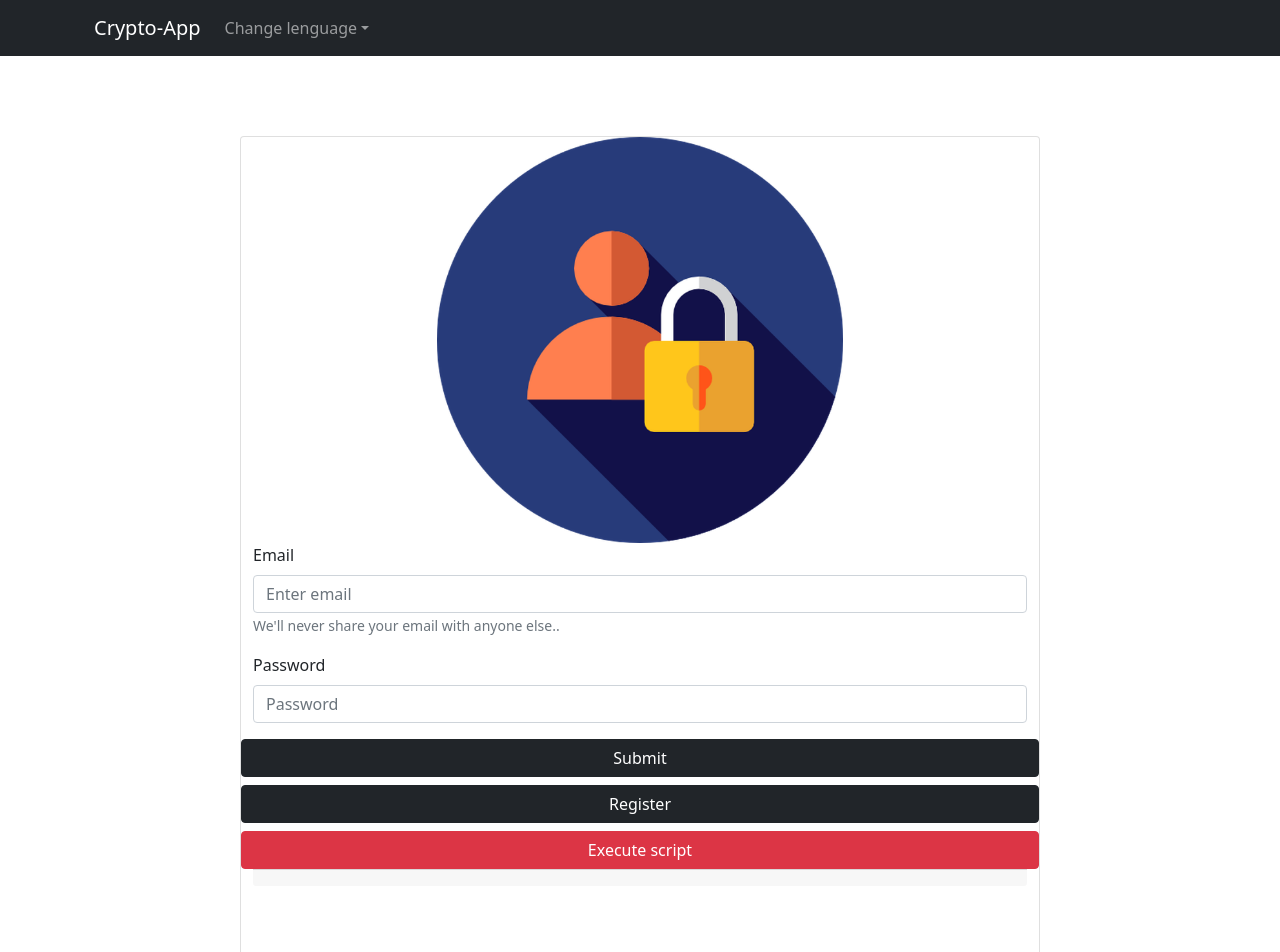
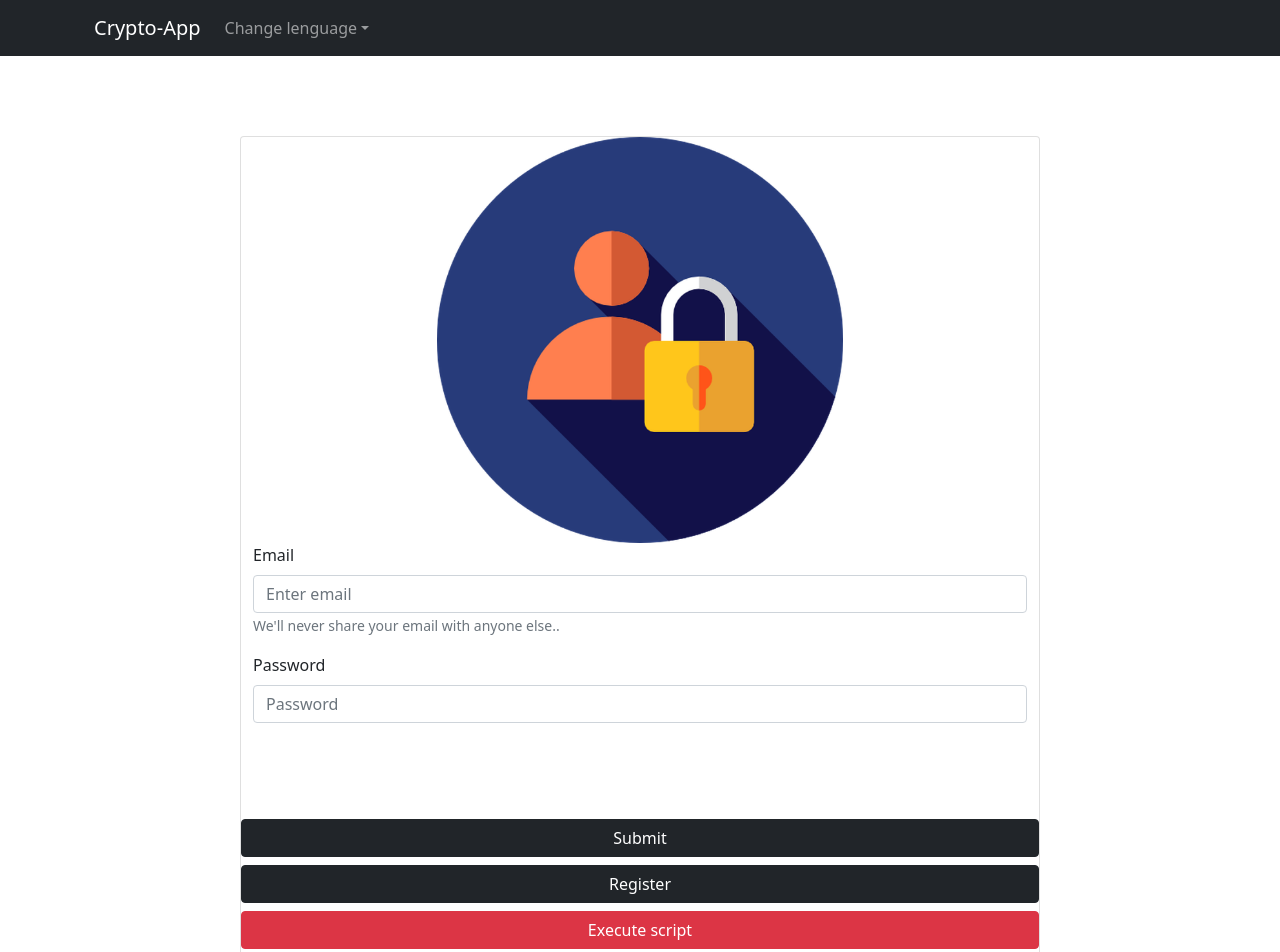
Before and after one commit to PabloD97/unq-desarrollo-app-cripto-front, a React (Create React App) app: page / in a window 1280 px wide. Shown: the top 952 px of the page. Built offline with nearby package versions, Linux system fonts and the light colour scheme.

Commit message:
refactor login

```diff
--- a/src/components/Login.jsx
+++ b/src/components/Login.jsx
@@ -75,7 +75,7 @@ const renderAlert=()=> {
 
 
 
-          <Card  style={{ width: '50rem',height:'57rem',marginTop:"5rem"}}  bg='ligth'>
+          <Card  style={{ width: '50rem',height:'63rem',marginTop:"5rem"}}  bg='ligth'>
               <Card.Img as={Image} src={imgUser} fluid={true} alt="Card image" />
 
               {renderAlert()}
@@ -132,8 +132,9 @@ const renderAlert=()=> {
 
             </Form.Group>
 
+
               <div class="row justify-content-center">
-            <Button variant="dark" type="submit" onClick={() => {setValues(values);}} >
+            <Button variant="dark" style={{marginTop:'5rem'}}type="submit" onClick={() => {setValues(values);}} >
               {t("submit")}
             </Button>
 
@@ -143,13 +144,11 @@ const renderAlert=()=> {
                   </Button>
               </div>
 
-
           </Form>
         )}
       </Formik>
-    <Card.Footer>
 
-    </Card.Footer>
+
           </Card>
           </div>
   );
```
